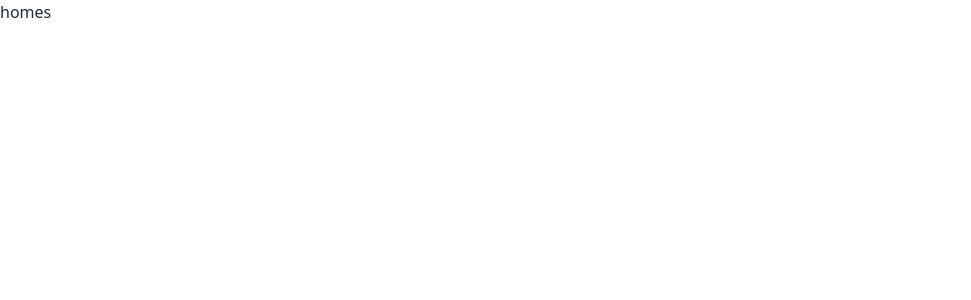
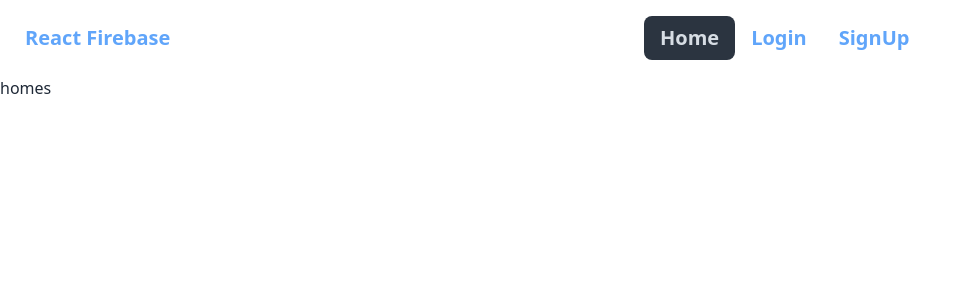
Before and after one commit to Sakhawat71/user-email-password-auth, a React (Vite) app: page / in a window 1280 px wide. Shown: the top 300 px of the page, without its empty margins (0-971 px from the left). Built offline with nearby package versions, Linux system fonts and the light colour scheme.

Commit message:
header -> navbar

```diff
--- /dev/null
+++ b/src/components/Header/Header.jsx
@@ -0,0 +1,66 @@
+import { NavLink } from "react-router-dom";
+
+const Header = () => {
+
+    const links = <>
+
+        <li><NavLink
+            to="/"
+            className="text-xl font-bold text-blue-400"
+        >Home</NavLink></li>
+
+        <li><NavLink
+            to="/login"
+            className="text-xl font-bold text-blue-400"
+        >Login</NavLink></li>
+
+        <li><NavLink
+            to="/signup"
+            className="text-xl font-bold text-blue-400"
+        >SignUp</NavLink></li>
+
+    </>
+
+    return (
+        <div>
+            <nav>
+                <div className="navbar bg-base-100">
+
+                    <div className="navbar-start">
+                        <div className="dropdown">
+
+                            <label tabIndex={0} className="btn btn-ghost lg:hidden">
+                                <svg xmlns="http://www.w3.org/2000/svg" className="h-5 w-5" fill="none" viewBox="0 0 24 24" stroke="currentColor"><path strokeLinecap="round" strokeLinejoin="round" strokeWidth="2" d="M4 6h16M4 12h8m-8 6h16" /></svg>
+                            </label>
+
+                            <ul tabIndex={0} className="menu menu-sm dropdown-content mt-3 z-[1] p-2 shadow bg-base-100 rounded-box w-52">
+                                {
+                                    links
+                                }
+                            </ul>
+
+                        </div>
+
+                        <a className="btn btn-ghost text-xl font-bold text-blue-400">React Firebase</a>
+                    </div>
+
+                    {/* ****************** */}
+                    <div className="navbar-center hidden lg:flex">
+                        <ul className="menu menu-horizontal px-1">
+                            {
+                                links
+                            }
+                        </ul>
+                    </div>
+
+                </div>
+            </nav>
+
+
+
+
+        </div>
+    );
+};
+
+export default Header;
--- a/src/components/Root/Root.jsx
+++ b/src/components/Root/Root.jsx
@@ -1,8 +1,10 @@
 import { Outlet } from "react-router-dom";
+import Header from "../Header/Header";
 
 const Root = () => {
     return (
         <div>
+            <Header></Header>
             <Outlet></Outlet>
         </div>
     );
--- /dev/null
+++ b/src/components/SignIn/SignIn.jsx
@@ -0,0 +1,10 @@
+
+const SignIn = () => {
+    return (
+        <div>
+
+        </div>
+    );
+};
+
+export default SignIn;
--- /dev/null
+++ b/src/components/SignUp/SignUp.jsx
@@ -0,0 +1,10 @@
+
+const SignUp = () => {
+    return (
+        <div>
+
+        </div>
+    );
+};
+
+export default SignUp;
```
Also changed, not shown: src/Router/Router.jsx (+10 -0 lines).
